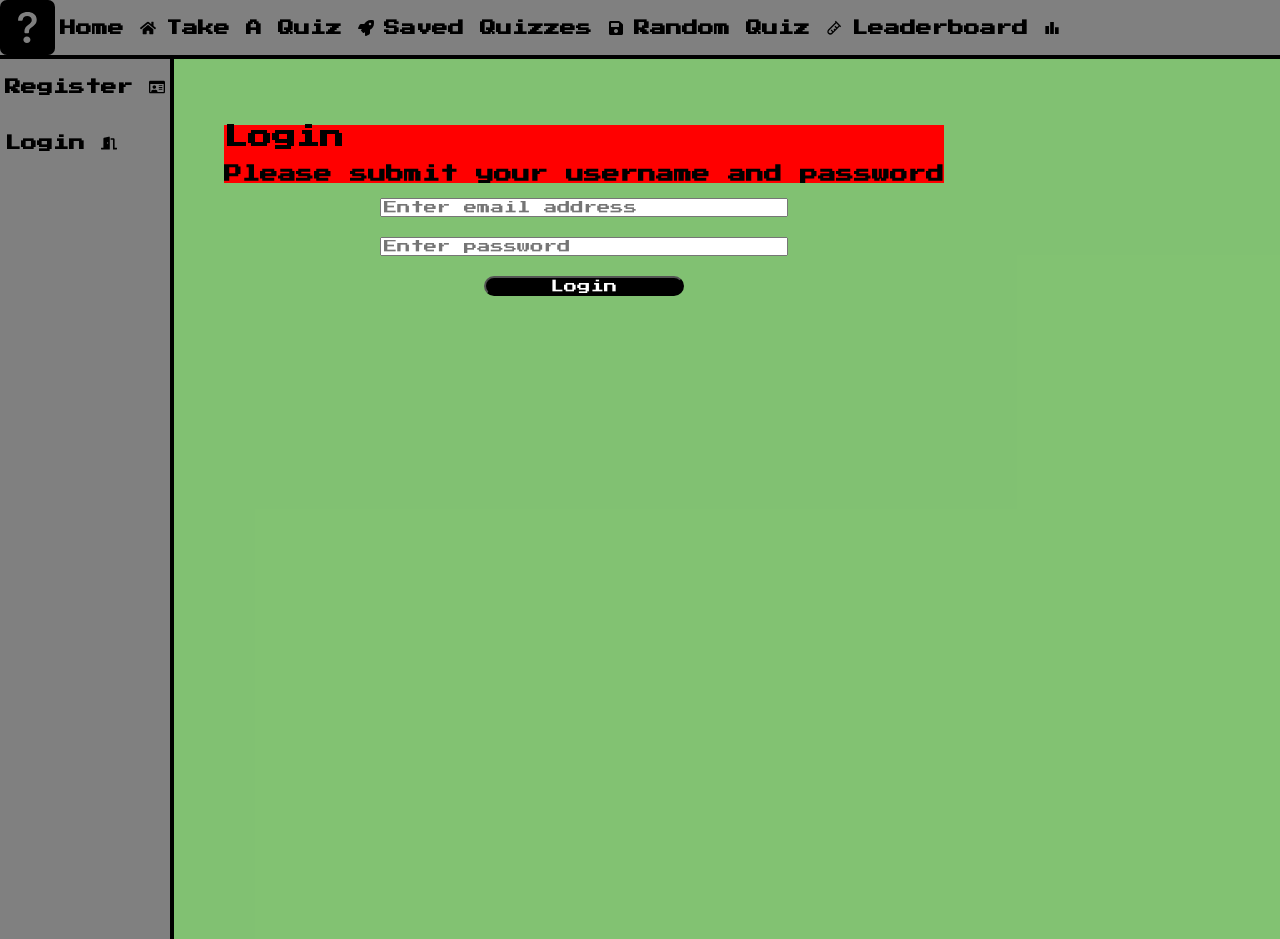
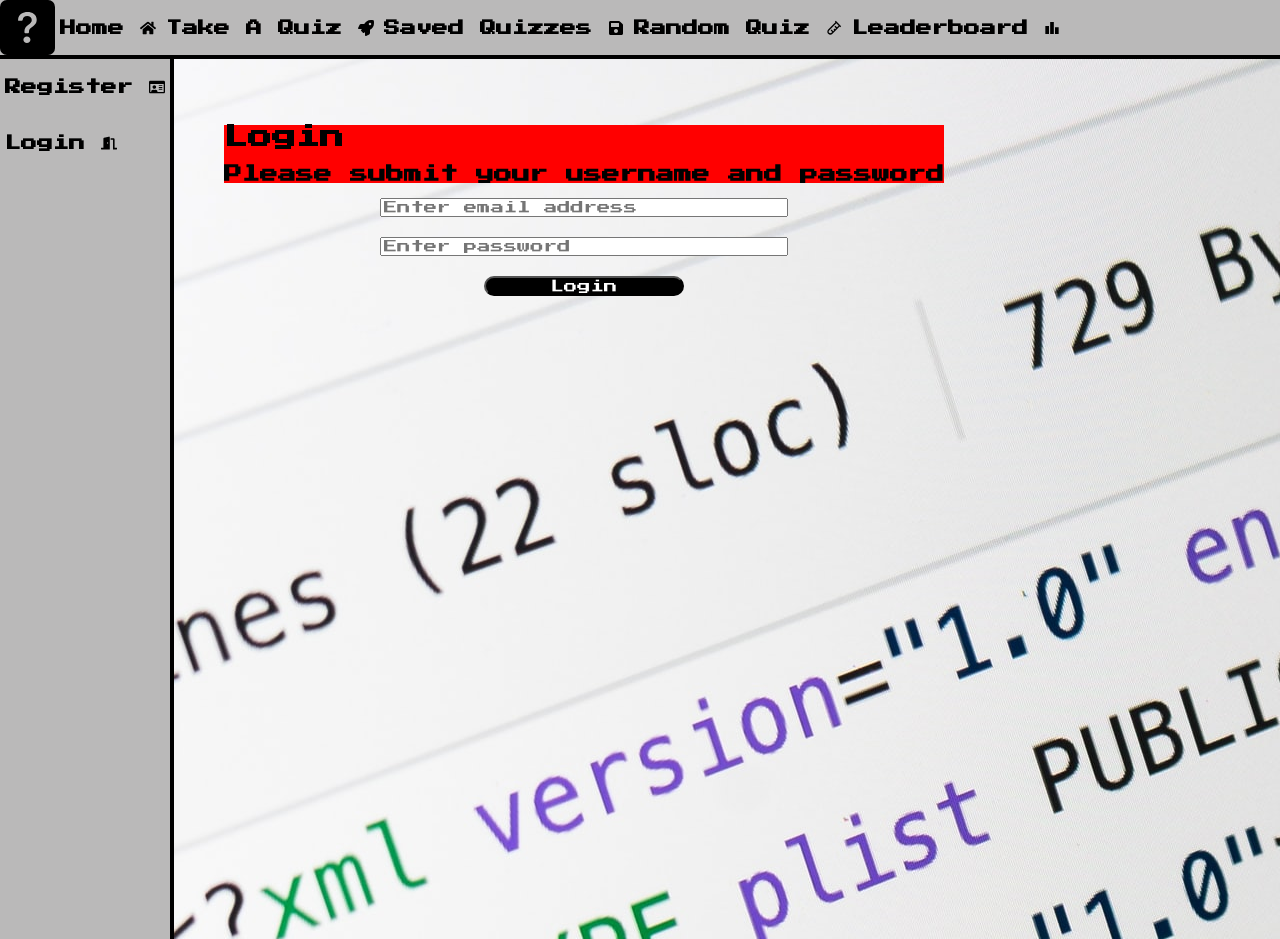
Before and after one commit to DanHope90/Coding_Quiz_FE, a React app in the folder my-app/: page / in a window 1280 px wide. Shown: the top 939 px of the page. Built offline with nearby package versions, Linux system fonts and the light colour scheme; no server answers.

Commit message:
styling updates, deleted redundant files

```diff
--- a/my-app/src/Styles/Layout.css
+++ b/my-app/src/Styles/Layout.css
@@ -1,13 +1,15 @@
 .upper-class {
     display: flex;
     flex-direction: row;
-    height: 100pc;
-    background-color: rgba(65, 162, 41, 0.657);
+    height: 55pc;
+    background-image: url("../Images/markus-winkler-Xr1Lwph6eGI-unsplash.jpg");
 }
 
 .body {
     padding: 50px 50px 0px 50px;
 }
+
+
 
 @media only screen and (max-width: 600px) {
     .upper-class {
--- a/my-app/src/Styles/NavBar.css
+++ b/my-app/src/Styles/NavBar.css
@@ -1,5 +1,5 @@
 .navbar {
-    background-color: grey;
+    background-color: rgb(186, 185, 185);
     border-bottom: 2px solid black;
 }
 
--- a/my-app/src/Styles/SideBar.css
+++ b/my-app/src/Styles/SideBar.css
@@ -1,5 +1,5 @@
 .sidebar {
-    background-color: grey;
+    background-color: rgb(186, 185, 185);
     display: grid;
     border-right: 2px solid black;
 }
```
Also changed, not shown: my-app/src/Components/TestQuiz.js (deleted, +0 -13 lines), my-app/src/Components/TestQuizCard.js (deleted, +0 -14 lines), my-app/src/Images/markus-winkler-Xr1Lwph6eGI-unsplash.jpg (added), my-app/src/images/question-mark.jpg (deleted).
